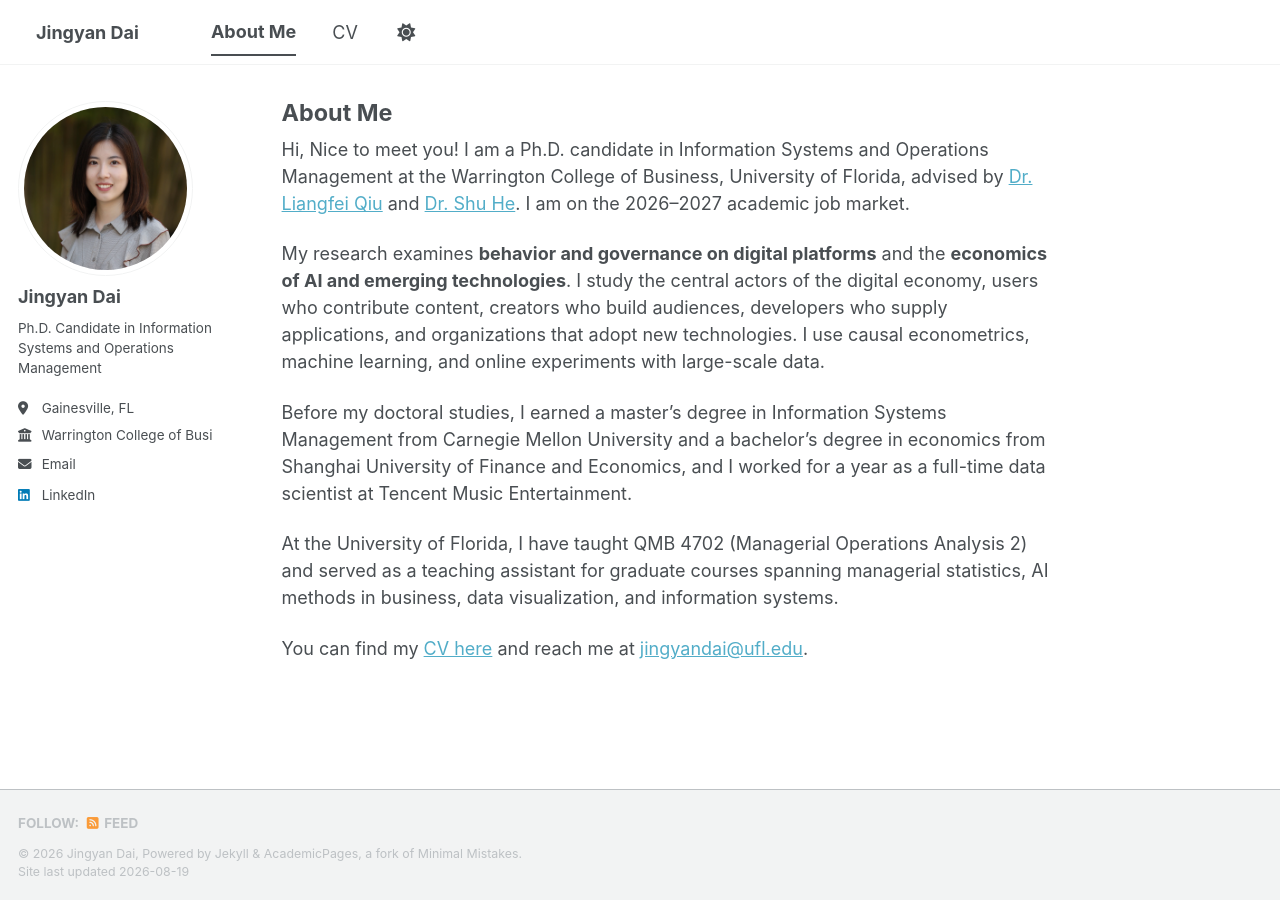
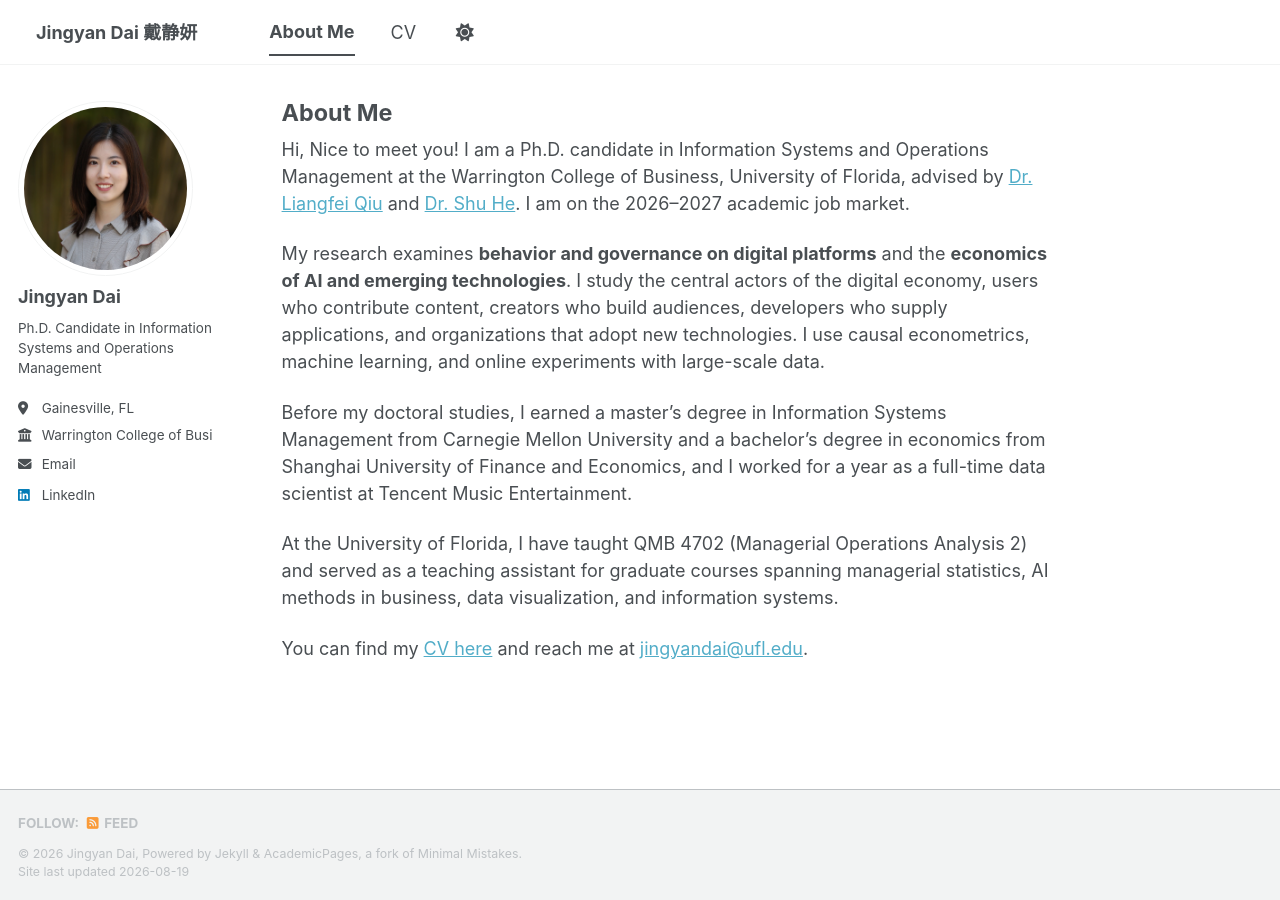
Before and after one commit to jingyandai/jingyandai.github.io, a Jekyll site: the page built from _pages/about.md, in a window 1280 px wide. Built offline with Jekyll 4.4.1, drawn with Linux system fonts in a browser that asks for light colours; a style sheet for code colours, icons or effects is not loaded.

Commit message:
Add Chinese name 戴静妍 to the masthead site title
Co-Authored-By: Claude Fable 5 <noreply@anthropic.com>

```diff
--- a/_includes/masthead.html
+++ b/_includes/masthead.html
@@ -6,7 +6,7 @@
         <button><span class="navicon"></span></button>
         <ul class="visible-links">
           <li class="masthead__menu-item masthead__menu-item--lg persist {% if page.url == '/' or page.url == '/index.html' %}selected{% endif %}">
-            <span class="site-title">{{ site.title }}</span>
+            <span class="site-title">{{ site.title }} 戴静妍</span>
           </li>
           {% for link in site.data.navigation.main %}
             {% if link.url contains 'http' %}
```
